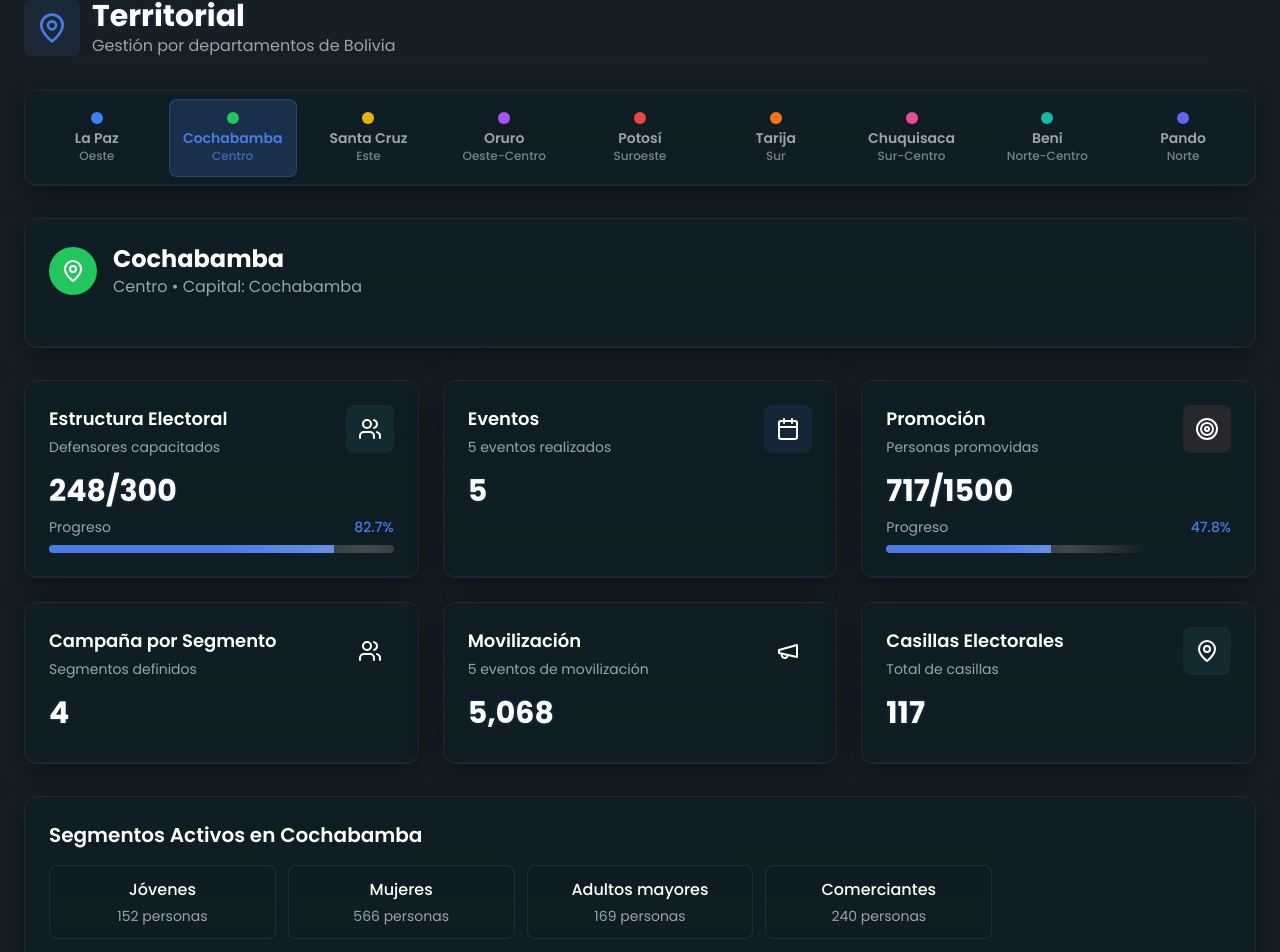
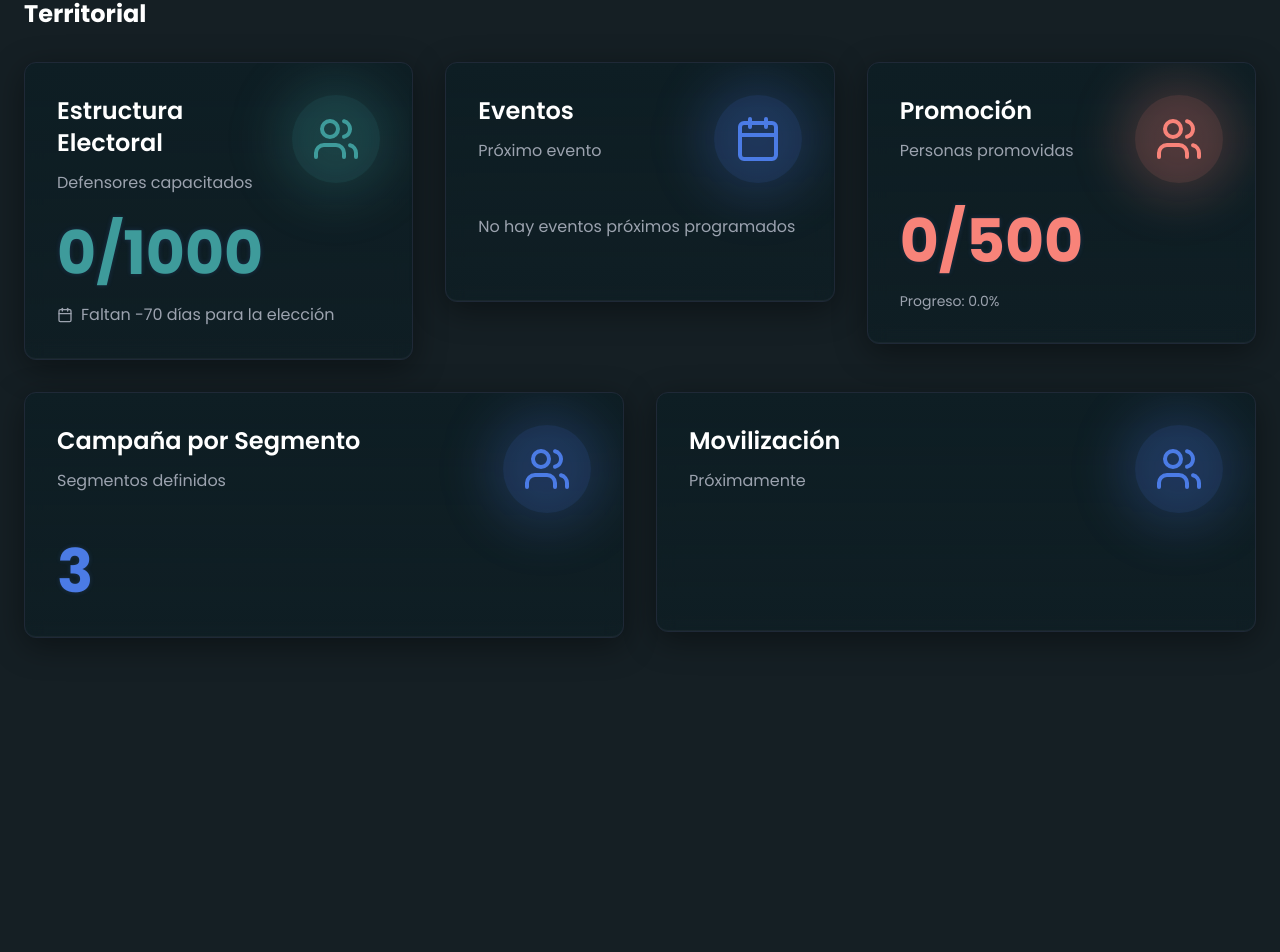
Before and after one commit to Ricardominom/aletheia, a React (Vite) app: page /territorial in a window 1280 px wide. Shown: the part 98-1050 px from the top of the page. After the commit the page ends 800 px from the top, so only its background shows below. Built offline with nearby package versions, Linux system fonts and the light colour scheme.

Commit message:
Updated TerritorialPage.tsx

```diff
--- a/src/pages/TerritorialPage.tsx
+++ b/src/pages/TerritorialPage.tsx
@@ -1,262 +1,35 @@
-import React, { useState } from 'react';
-import { MapPin, Users, Calendar, Target, Megaphone } from 'lucide-react';
-
-// Departamentos de Bolivia con información adicional
-const DEPARTAMENTOS = [
-  { id: 'la-paz', name: 'La Paz', region: 'Oeste', capital: 'La Paz', color: 'bg-blue-500' },
-  { id: 'cochabamba', name: 'Cochabamba', region: 'Centro', capital: 'Cochabamba', color: 'bg-green-500' },
-  { id: 'santa-cruz', name: 'Santa Cruz', region: 'Este', capital: 'Santa Cruz', color: 'bg-yellow-500' },
-  { id: 'oruro', name: 'Oruro', region: 'Oeste-Centro', capital: 'Oruro', color: 'bg-purple-500' },
-  { id: 'potosi', name: 'Potosí', region: 'Suroeste', capital: 'Potosí', color: 'bg-red-500' },
-  { id: 'tarija', name: 'Tarija', region: 'Sur', capital: 'Tarija', color: 'bg-orange-500' },
-  { id: 'chuquisaca', name: 'Chuquisaca', region: 'Sur-Centro', capital: 'Sucre', color: 'bg-pink-500' },
-  { id: 'beni', name: 'Beni', region: 'Norte-Centro', capital: 'Trinidad', color: 'bg-teal-500' },
-  { id: 'pando', name: 'Pando', region: 'Norte', capital: 'Cobija', color: 'bg-indigo-500' },
-];
-
-// Datos mock por departamento
-const getDepartmentData = (departmentId: string) => ({
-  estructuraElectoral: {
-    defensores: Math.floor(Math.random() * 200) + 50,
-    metaDefensores: 300,
-    casillas: Math.floor(Math.random() * 500) + 100,
-  },
-  eventos: {
-    proximos: Math.floor(Math.random() * 5) + 1,
-    realizados: Math.floor(Math.random() * 10) + 5,
-  },
-  promocion: {
-    promovidos: Math.floor(Math.random() * 1000) + 200,
-    meta: 1500,
-  },
-  segmentos: [
-    'Jóvenes',
-    'Mujeres',
-    'Adultos mayores',
-    'Comerciantes',
-    'Estudiantes',
-  ].slice(0, Math.floor(Math.random() * 3) + 2),
-  movilizacion: {
-    eventos: Math.floor(Math.random() * 8) + 2,
-    participantes: Math.floor(Math.random() * 5000) + 1000,
-  },
-});
-
-interface MetricCardProps {
-  title: string;
-  value: string | number;
-  subtitle: string;
-  icon: React.ReactNode;
-  color: string;
-  progress?: number;
-}
-
-function MetricCard({ title, value, subtitle, icon, color, progress }: MetricCardProps) {
-  return (
-    <div className="glassmorphic-container p-6 hover:border-primary/40 transition-all duration-300 group">
-      <div className="flex items-start justify-between mb-4">
-        <div>
-          <h3 className="text-lg font-semibold text-white mb-1">{title}</h3>
-          <p className="text-gray-400 text-sm">{subtitle}</p>
-        </div>
-        <div className={`p-3 rounded-lg ${color}/10 group-hover:${color}/20 transition-colors duration-300`}>
-          <div className={`text-${color.split('-')[1]}-400`}>
-            {icon}
-          </div>
-        </div>
-      </div>
-
-      <div className="text-3xl font-bold text-white mb-2 text-neon">
-        {value}
-      </div>
-
-      {progress !== undefined && (
-        <div className="space-y-2">
-          <div className="flex justify-between text-sm">
-            <span className="text-gray-400">Progreso</span>
-            <span className="text-primary font-medium">{progress.toFixed(1)}%</span>
-          </div>
-          <div className="h-2 bg-background/50 rounded-lg overflow-hidden">
-            <div
-              className="h-full bg-primary transition-all duration-300 relative"
-              style={{ width: `${progress}%` }}
-            >
-              <div className="absolute inset-0 bg-gradient-to-r from-transparent via-white/20 to-transparent animate-shimmer"></div>
-            </div>
-          </div>
-        </div>
-      )}
-    </div>
-  );
-}
+import React from 'react';
+import ElectoralStructureCard from '../components/territorial/ElectoralStructureCard';
+import EventsCard from '../components/territorial/EventsCard';
+import PromotionCard from '../components/territorial/PromotionCard';
+import SegmentCampaignCard from '../components/territorial/SegmentCampaignCard';
+import MobilizationCard from '../components/territorial/MobilizationCard';
 
 export default function TerritorialPage() {
-  const [selectedDepartment, setSelectedDepartment] = useState('cochabamba');
-
-  const currentDepartment = DEPARTAMENTOS.find(d => d.id === selectedDepartment);
-  const departmentData = getDepartmentData(selectedDepartment);
-
   return (
     <div className="min-h-screen bg-background pt-24 px-6">
       <div className="max-w-7xl mx-auto space-y-8">
-        {/* Header */}
-        <div className="flex items-center gap-3 mb-8">
-          <div className="bg-primary/10 p-3 rounded-lg">
-            <MapPin className="w-8 h-8 text-primary" />
+        <h1 className="text-2xl font-bold text-white mb-8">Territorial</h1>
+
+        {/* Grid layout for cards */}
+        <div className="grid grid-cols-12 gap-8">
+          {/* First row - larger cards */}
+          <div className="col-span-12 md:col-span-6 lg:col-span-4">
+            <ElectoralStructureCard />
           </div>
-          <div>
-            <h1 className="text-3xl font-bold text-white text-neon">Territorial</h1>
-            <p className="text-gray-400">Gestión por departamentos de Bolivia</p>
+          <div className="col-span-12 md:col-span-6 lg:col-span-4">
+            <EventsCard />
           </div>
-        </div>
+          <div className="col-span-12 md:col-span-6 lg:col-span-4">
+            <PromotionCard />
+          </div>
 
-        {/* Tabs de Departamentos */}
-        <div className="glassmorphic-container p-2">
-          <div className="grid grid-cols-3 md:grid-cols-5 lg:grid-cols-9 gap-2">
-            {DEPARTAMENTOS.map((dept) => (
-              <button
-                key={dept.id}
-                onClick={() => setSelectedDepartment(dept.id)}
-                className={`p-3 rounded-lg text-sm font-medium transition-all duration-300 ${
-                  selectedDepartment === dept.id
-                    ? 'bg-primary/20 text-primary border border-primary/30'
-                    : 'text-gray-400 hover:text-gray-200 hover:bg-primary/10'
-                }`}
-              >
-                <div className="text-center">
-                  <div className={`w-3 h-3 rounded-full ${dept.color} mx-auto mb-1`}></div>
-                  <div className="font-semibold">{dept.name}</div>
-                  <div className="text-xs opacity-75">{dept.region}</div>
-                </div>
-              </button>
-            ))}
+          {/* Second row - smaller cards */}
+          <div className="col-span-12 md:col-span-6">
+            <SegmentCampaignCard />
           </div>
-        </div>
-
-        {/* Información del Departamento Seleccionado */}
-        {currentDepartment && (
-          <div className="glassmorphic-container p-6">
-            <div className="flex items-center gap-4 mb-6">
-              <div className={`w-12 h-12 rounded-full ${currentDepartment.color} flex items-center justify-center`}>
-                <MapPin className="w-6 h-6 text-white" />
-              </div>
-              <div>
-                <h2 className="text-2xl font-bold text-white">{currentDepartment.name}</h2>
-                <p className="text-gray-400">
-                  {currentDepartment.region} • Capital: {currentDepartment.capital}
-                </p>
-              </div>
-            </div>
-          </div>
-        )}
-
-        {/* Métricas del Departamento */}
-        <div className="grid grid-cols-1 md:grid-cols-2 lg:grid-cols-3 gap-6">
-          {/* Estructura Electoral */}
-          <MetricCard
-            title="Estructura Electoral"
-            value={`${departmentData.estructuraElectoral.defensores}/${departmentData.estructuraElectoral.metaDefensores}`}
-            subtitle="Defensores capacitados"
-            icon={<Users className="w-6 h-6" />}
-            color="bg-accent-teal"
-            progress={(departmentData.estructuraElectoral.defensores / departmentData.estructuraElectoral.metaDefensores) * 100}
-          />
-
-          {/* Eventos */}
-          <MetricCard
-            title="Eventos"
-            value={departmentData.eventos.proximos}
-            subtitle={`${departmentData.eventos.realizados} eventos realizados`}
-            icon={<Calendar className="w-6 h-6" />}
-            color="bg-primary"
-          />
-
-          {/* Promoción */}
-          <MetricCard
-            title="Promoción"
-            value={`${departmentData.promocion.promovidos}/${departmentData.promocion.meta}`}
-            subtitle="Personas promovidas"
-            icon={<Target className="w-6 h-6" />}
-            color="bg-accent-pink"
-            progress={(departmentData.promocion.promovidos / departmentData.promocion.meta) * 100}
-          />
-
-          {/* Campaña por Segmento */}
-          <MetricCard
-            title="Campaña por Segmento"
-            value={departmentData.segmentos.length}
-            subtitle="Segmentos definidos"
-            icon={<Users className="w-6 h-6" />}
-            color="bg-secondary"
-          />
-
-          {/* Movilización */}
-          <MetricCard
-            title="Movilización"
-            value={departmentData.movilizacion.participantes.toLocaleString()}
-            subtitle={`${departmentData.movilizacion.eventos} eventos de movilización`}
-            icon={<Megaphone className="w-6 h-6" />}
-            color="bg-tertiary"
-          />
-
-          {/* Casillas Electorales */}
-          <MetricCard
-            title="Casillas Electorales"
-            value={departmentData.estructuraElectoral.casillas}
-            subtitle="Total de casillas"
-            icon={<MapPin className="w-6 h-6" />}
-            color="bg-accent-teal"
-          />
-        </div>
-
-        {/* Detalles por Segmentos */}
-        <div className="glassmorphic-container p-6">
-          <h3 className="text-xl font-semibold text-white mb-4">
-            Segmentos Activos en {currentDepartment?.name}
-          </h3>
-          <div className="grid grid-cols-2 md:grid-cols-3 lg:grid-cols-5 gap-3">
-            {departmentData.segmentos.map((segmento, index) => (
-              <div
-                key={index}
-                className="bg-card/50 border border-primary/20 rounded-lg p-3 text-center hover:border-primary/40 transition-all duration-300"
-              >
-                <div className="text-white font-medium">{segmento}</div>
-                <div className="text-sm text-gray-400 mt-1">
-                  {Math.floor(Math.random() * 500) + 100} personas
-                </div>
-              </div>
-            ))}
-          </div>
-        </div>
-
-        {/* Resumen Nacional */}
-        <div className="glassmorphic-container p-6">
-          <h3 className="text-xl font-semibold text-white mb-4">Resumen Nacional</h3>
-          <div className="grid grid-cols-2 md:grid-cols-4 gap-4">
-            <div className="text-center">
-              <div className="text-2xl font-bold text-accent-teal mb-1">
-                {DEPARTAMENTOS.reduce((acc, dept) => acc + getDepartmentData(dept.id).estructuraElectoral.defensores, 0).toLocaleString()}
-              </div>
-              <div className="text-sm text-gray-400">Total Defensores</div>
-            </div>
-            <div className="text-center">
-              <div className="text-2xl font-bold text-primary mb-1">
-                {DEPARTAMENTOS.reduce((acc, dept) => acc + getDepartmentData(dept.id).eventos.realizados, 0)}
-              </div>
-              <div className="text-sm text-gray-400">Eventos Realizados</div>
-            </div>
-            <div className="text-center">
-              <div className="text-2xl font-bold text-accent-pink mb-1">
-                {DEPARTAMENTOS.reduce((acc, dept) => acc + getDepartmentData(dept.id).promocion.promovidos, 0).toLocaleString()}
-              </div>
-              <div className="text-sm text-gray-400">Personas Promovidas</div>
-            </div>
-            <div className="text-center">
-              <div className="text-2xl font-bold text-tertiary mb-1">
-                {DEPARTAMENTOS.reduce((acc, dept) => acc + getDepartmentData(dept.id).movilizacion.participantes, 0).toLocaleString()}
-              </div>
-              <div className="text-sm text-gray-400">Participantes Movilizados</div>
-            </div>
+          <div className="col-span-12 md:col-span-6">
+            <MobilizationCard />
           </div>
         </div>
       </div>
```
